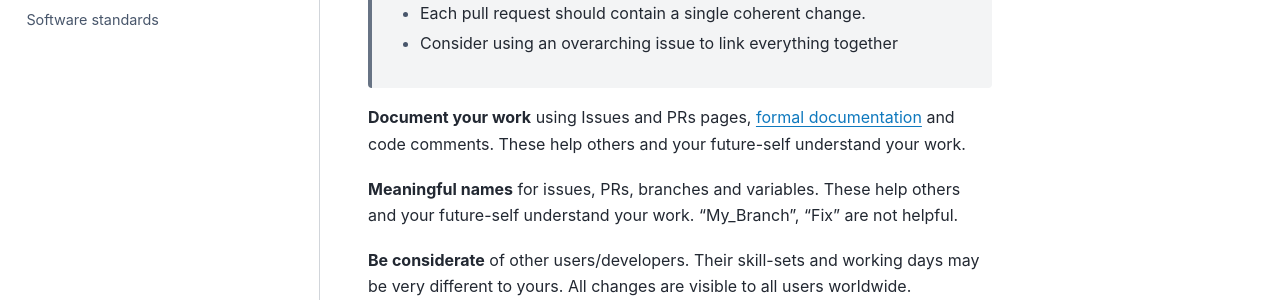
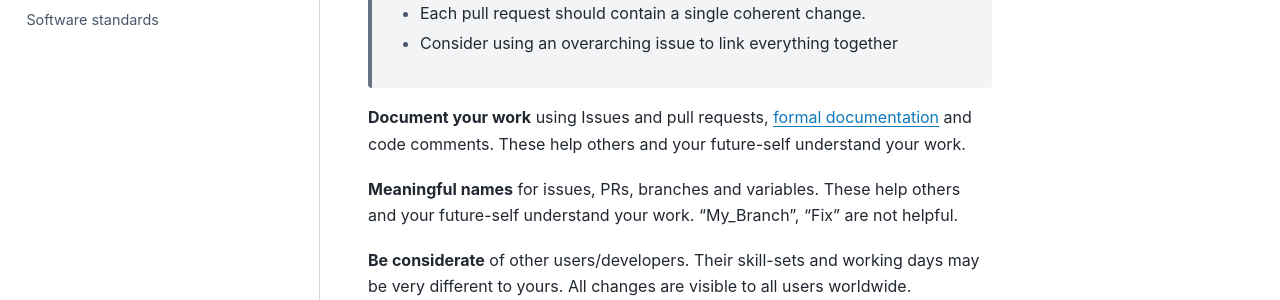
Before and after one commit to MetOffice/simulation-systems, a Sphinx documentation site: the page built from source/FurtherDetails/dos_donts.rst, in a window 1280 px wide and 1383 px high. Shown: the part 449-749 px from the top of the window. Built offline with Sphinx 7.4.7 and the PyData theme 0.15.4, drawn with Linux system fonts in a browser that asks for light colours.

Commit message:
Apply suggestion from @jennyhickson
Co-authored-by: Jenny Hickson <61183013+jennyhickson@users.noreply.github.com>

```diff
--- a/source/FurtherDetails/dos_donts.rst
+++ b/source/FurtherDetails/dos_donts.rst
@@ -15,7 +15,7 @@ sometimes years later.
     * Each pull request should contain a single coherent change.
     * Consider using an overarching issue to link everything together
 
-**Document your work** using Issues and PRs pages, :ref:`formal documentation
+**Document your work** using Issues and pull requests, :ref:`formal documentation
 <docs>` and code comments. These help others and your future-self understand
 your work.
 
```
